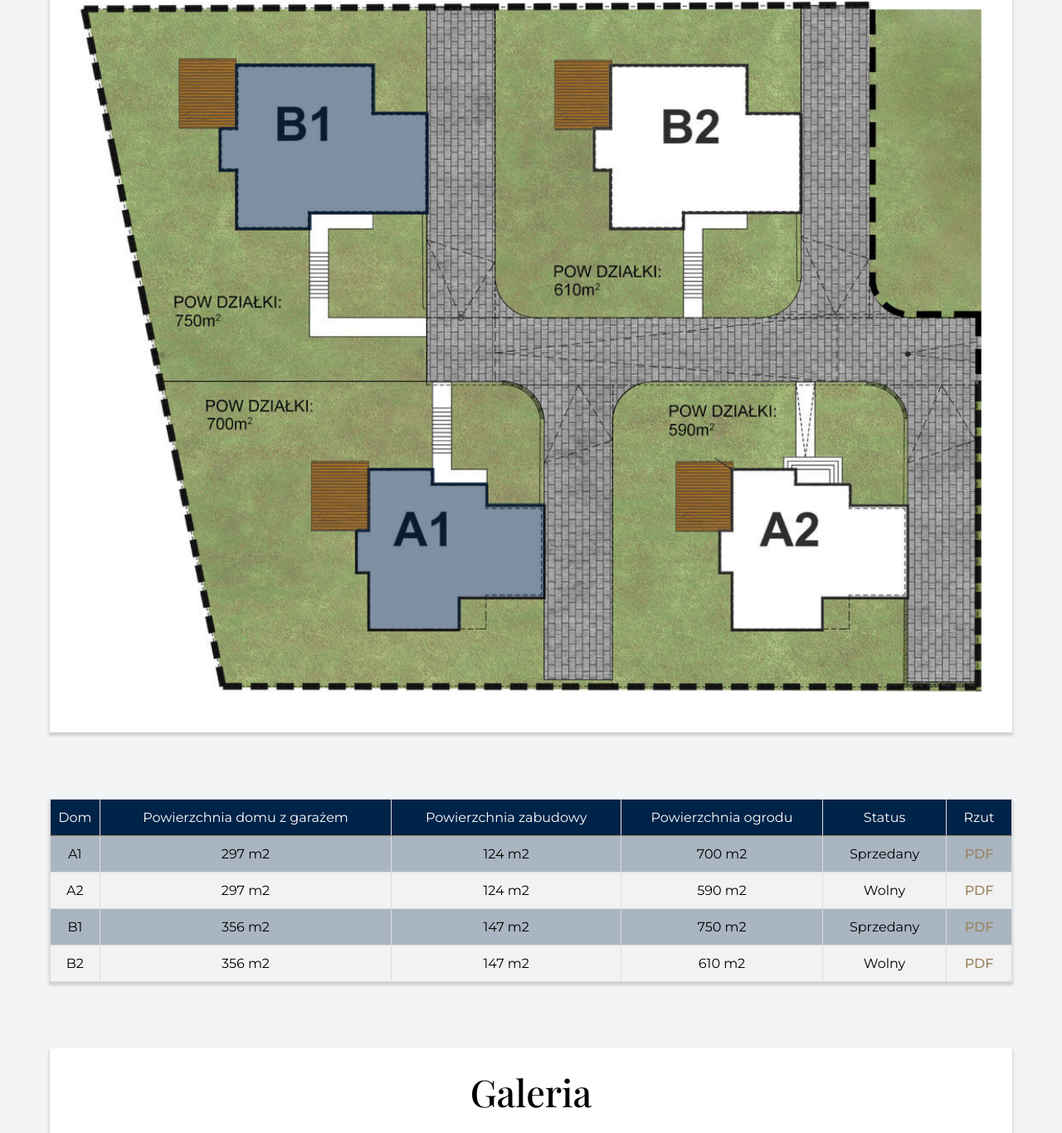
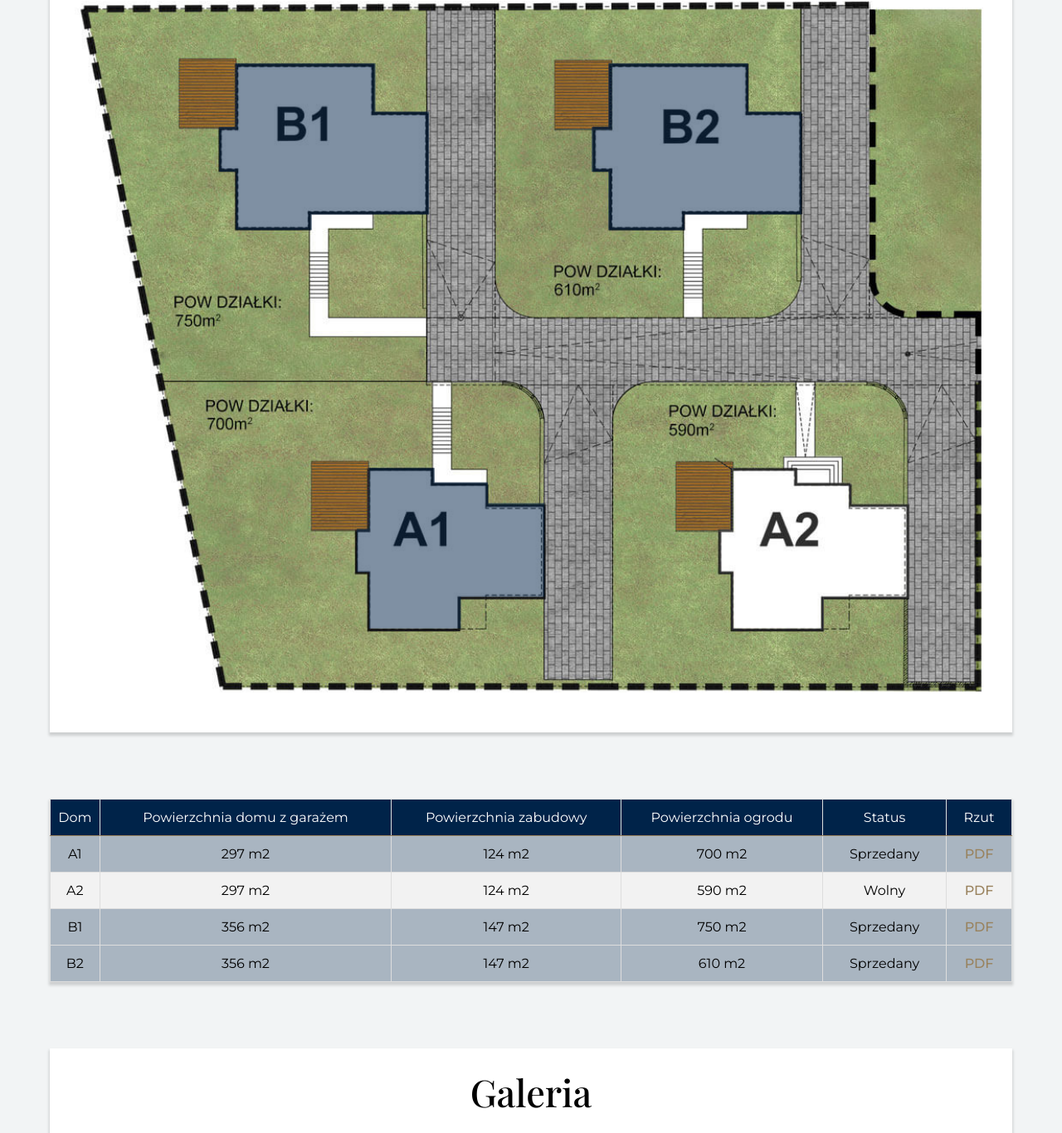
Before and after one commit to DmiE/MalowniczaEnklawa, a website built with Parcel: page src/index.html in a window 1280 px wide. Shown: the part 2060-3426 px from the top of the page at 83% size. Built offline with nearby package versions, Linux system fonts and the light colour scheme; what photo-sphere-viewer would draw is missing.

Commit message:
change status

```diff
--- a/src/index.html
+++ b/src/index.html
@@ -261,7 +261,7 @@
           <a xlink:href="./assets/rzutB.pdf" target="_blank">
             <polygon
               opacity="0.1"
-              class="image_map__item"
+              class="image_map__item image_map__item__sold"
               data-house-number="B2"
               fill="#FFFFFF"
               points="488.421,57.082 616.327,57.082 616.327,101.378 665.329,101.378 665.329,195.784
@@ -332,12 +332,12 @@
             <td>Sprzedany</td>
             <td><a href="./assets/rzutB.pdf" target="_blank">PDF</a></td>
           </tr>
-          <tr class="main-table__row" data-house-number="B2">
+          <tr class="main-table__row sold" data-house-number="B2">
             <td>B2</td>
             <td>356 m2</td>
             <td>147 m2</td>
             <td>610 m2</td>
-            <td>Wolny</td>
+            <td>Sprzedany</td>
             <td><a href="./assets/rzutB.pdf" target="_blank">PDF</a></td>
           </tr>
         </tbody>
```
